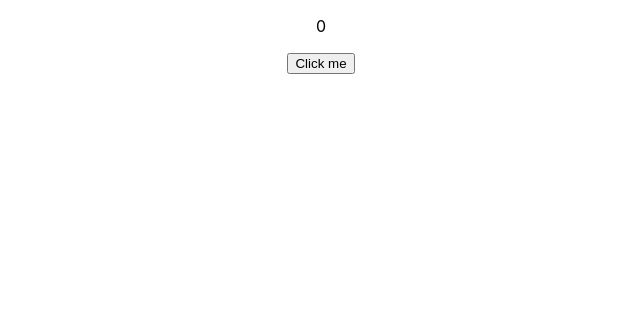
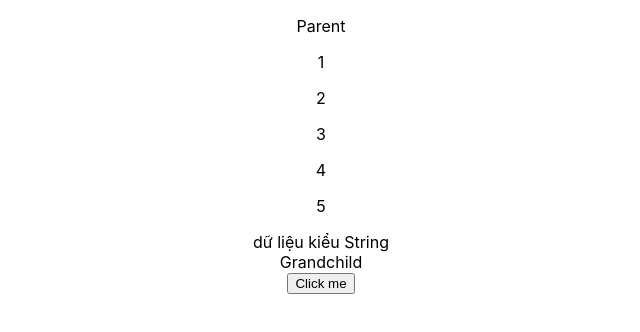
Before and after one commit to thanhtrang1408/learn-reactjs, a React (Create React App) app: page / in a window 1280 px wide. Shown: the top 332 px of the page, without its empty margins (319-959 px from the left). Built offline with nearby package versions, Linux system fonts and the light colour scheme.

Commit message:
Test Props

```diff
--- a/src/App.js
+++ b/src/App.js
@@ -1,15 +1,16 @@
-import logo from './logo.svg';
-import './App.css';
-import TestMap from './components/TestMap';
-import { TestUseState } from './components/TestUseState';
-import { TestUseEffect } from './components/TestUseEffect';
-
+import logo from "./logo.svg";
+import "./App.css";
+import TestMap from "./components/TestMap";
+import { TestUseState } from "./components/TestUseState";
+import { TestUseEffect } from "./components/TestUseEffect";
+import Parent from "./components/TestProps/Parent";
 function App() {
   return (
     <div className="App">
-     {/* <TestMap/> */}
-     <TestUseState/>
-     {/* <TestUseEffect/> */}
+      {/* <TestMap/> */}
+      {/* <TestUseState/> */}
+      {/* <TestUseEffect/> */}
+      <Parent />
     </div>
   );
 }
--- /dev/null
+++ b/src/components/TestProps/Child.jsx
@@ -0,0 +1,35 @@
+import React from "react";
+import Grandchild from "./Grandchild";
+
+const Child = (props) => {
+  // truyề props từ cha sang con
+  const listData = props.arrayProps;
+  const stringProps = props.stringProps;
+  // viết gọn lại theo ES6 là
+  // const {stringProps} = props ;
+  const { propsFunc } = props;
+
+  // truyền sự kiện để gọi từ con lên cha
+  // tạo 1 datacon
+  const dataCon = " này là dữ liệu của con nha";
+  const handelEvent = () => {
+    propsFunc(dataCon);
+  };
+
+  return (
+    <div>
+      {/* render props tu cha truyen sang con ra UI */}
+      {listData.map((item, index) => (
+        <p key={index}>{item}</p>
+      ))}
+      {stringProps}
+      {/*  truyền qua cháu */}
+      <Grandchild childParam={props} />
+
+      {/* truyền sự kiện button  */}
+      <button onClick={handelEvent}> Click me</button>
+    </div>
+  );
+};
+
+export default Child;
--- /dev/null
+++ b/src/components/TestProps/Grandchild.jsx
@@ -0,0 +1,8 @@
+import React from "react";
+
+const Grandchild = (props) => {
+  const { childParm } = props;
+  return <div>Grandchild</div>;
+};
+
+export default Grandchild;
--- /dev/null
+++ b/src/components/TestProps/Parent.jsx
@@ -0,0 +1,27 @@
+import React from "react";
+import Child from "./Child";
+const Parent = () => {
+  const data1 = [1, 2, 3, 4, 5];
+  const data2 = "dữ liệu kiểu String";
+
+  // tạo hàm callback để chứa data con
+  const callBackData = (data) => {
+    console.log(data);
+  };
+
+  return (
+    <div>
+      <p> Parent</p>
+      <Child
+        // truyền data vào props
+        arrayProps={data1}
+        stringProps={data2}
+        //* truyền sự kiện vào cha để goi từ CON lên CHA */
+        // tạo 1 hàm func để gọi callback
+        propsFunc={callBackData}
+      />
+    </div>
+  );
+};
+
+export default Parent;
--- a/src/components/TestUseEffect.jsx
+++ b/src/components/TestUseEffect.jsx
@@ -3,7 +3,7 @@ import React,{useEffect,useState} from 'react'
 
 export const TestUseEffect =() => {
     const [state, setState] = useState(0)
-    console.log(state);
+    console.log(state)
 
     // case1: k dependency(render 1 lan duy nhat)
 
--- a/src/components/TestUseState.jsx
+++ b/src/components/TestUseState.jsx
@@ -9,7 +9,7 @@ export const TestUseState = () => {
 
     const btnsetState =() =>{
         setState(state +1);
-        // còn để dưới đây thì sau khi click nó hiện state
+        // còn để dưới đây thì sau khi click nó hiện state trước, r click cái nữa mới ra
         // console.log(state);
         }
   return (
```
Also changed, not shown: src/components/TestMap.jsx (+20 -22 lines), 1 other file (tests, documents, lock files or other folders).
